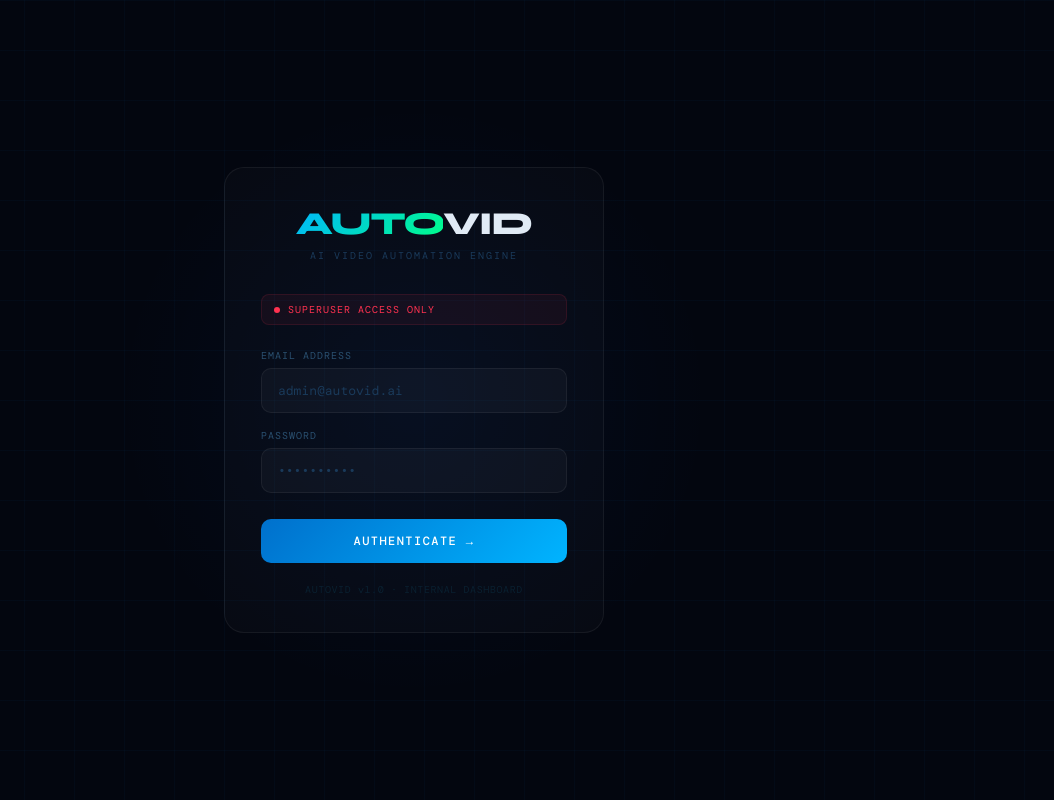
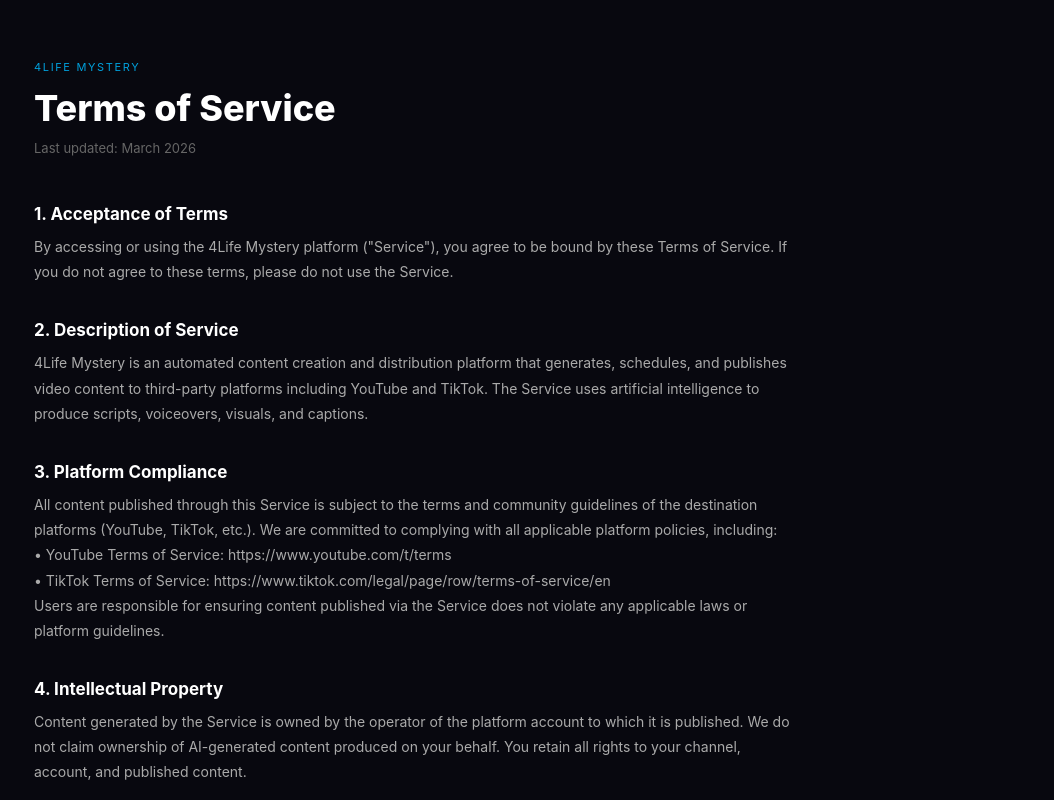
Before and after one commit to raybags-dev/autovid-project, a React (Vite) app in the folder frontend/: page /terms-of-service in a window 1280 px wide. Before the commit this address led to /. Shown: the top 800 px of the page, without its empty margins (226-1280 px from the left). Built offline with nearby package versions, Linux system fonts and the light colour scheme; a web font is replaced by a local one.

Commit message:
add TOS and privacy policy pages, TikTok domain verification file

```diff
--- a/frontend/src/App.jsx
+++ b/frontend/src/App.jsx
@@ -3,6 +3,8 @@
 import { AuthProvider } from "./context/AuthContext";
 import Dashboard from "./pages/Dashboard";
 import Login from "./pages/Login";
+import PrivacyPolicy from "./pages/PrivacyPolicy";
+import TermsOfService from "./pages/TermsOfService";
 
 export default function App() {
   return (
@@ -18,6 +20,8 @@
               </ProtectedRoute>
             }
           />
+          <Route path="/privacy-policy" element={<PrivacyPolicy />} />
+          <Route path="/terms-of-service" element={<TermsOfService />} />
           <Route path="*" element={<Navigate to="/" replace />} />
         </Routes>
       </BrowserRouter>
--- /dev/null
+++ b/frontend/src/pages/PrivacyPolicy.jsx
@@ -0,0 +1,93 @@
+export default function PrivacyPolicy() {
+  return (
+    <div style={{
+      minHeight: "100vh",
+      background: "#08080f",
+      color: "#e0e0e0",
+      fontFamily: "'Inter', sans-serif",
+      padding: "60px 24px",
+    }}>
+      <div style={{ maxWidth: 760, margin: "0 auto" }}>
+        <div style={{ marginBottom: 48 }}>
+          <div style={{ fontSize: 11, letterSpacing: "0.15em", color: "#00a0dc", marginBottom: 12 }}>
+            4LIFE MYSTERY
+          </div>
+          <h1 style={{ fontSize: 36, fontWeight: 800, margin: 0, color: "#fff" }}>
+            Privacy Policy
+          </h1>
+          <p style={{ color: "#666", marginTop: 10, fontSize: 13 }}>
+            Last updated: March 2026
+          </p>
+        </div>
+
+        {[
+          {
+            title: "1. Introduction",
+            body: `4Life Mystery ("we", "us", or "our") operates an automated video creation and publishing platform. This Privacy Policy explains how we collect, use, and protect information when you interact with our services, including content published on YouTube and TikTok.`,
+          },
+          {
+            title: "2. Information We Collect",
+            body: `We may collect the following types of information:
+• Channel analytics and performance data from connected platforms (YouTube, TikTok)
+• Publicly available comment data on published videos
+• Usage data from our internal dashboard
+• No personally identifiable information is collected from viewers of our content.`,
+          },
+          {
+            title: "3. How We Use Information",
+            body: `Information collected is used solely to:
+• Generate and publish automated video content
+• Moderate and respond to comments using AI
+• Analyse content performance and improve output quality
+• We do not sell, rent, or share any data with third parties for marketing purposes.`,
+          },
+          {
+            title: "4. Third-Party Platforms",
+            body: `Our service integrates with third-party platforms including YouTube (Google LLC) and TikTok. When publishing content to these platforms, their respective privacy policies and terms of service govern the handling of data on those platforms. We encourage you to review:
+• YouTube Privacy Policy: https://policies.google.com/privacy
+• TikTok Privacy Policy: https://www.tiktok.com/legal/page/row/privacy-policy/en`,
+          },
+          {
+            title: "5. Data Retention",
+            body: `Temporary files (audio, video intermediates) generated during content production are automatically deleted within 1 hour of creation. Published content metadata is retained in our database for operational purposes.`,
+          },
+          {
+            title: "6. Security",
+            body: `We implement appropriate technical measures to protect our systems, including encrypted storage of API credentials and access tokens. No method of transmission over the internet is 100% secure, and we cannot guarantee absolute security.`,
+          },
+          {
+            title: "7. Children's Privacy",
+            body: `Our service is not directed at children under the age of 13. We do not knowingly collect personal information from children. If you believe a child has provided us with personal information, please contact us so we can delete it.`,
+          },
+          {
+            title: "8. Changes to This Policy",
+            body: `We may update this Privacy Policy from time to time. Changes will be reflected by updating the "Last updated" date at the top of this page. Continued use of our service after changes constitutes acceptance of the updated policy.`,
+          },
+          {
+            title: "9. Contact",
+            body: `If you have questions about this Privacy Policy, you can reach us at: support@4lifemystery.com`,
+          },
+        ].map(({ title, body }) => (
+          <div key={title} style={{ marginBottom: 36 }}>
+            <h2 style={{ fontSize: 17, fontWeight: 700, color: "#fff", marginBottom: 10 }}>
+              {title}
+            </h2>
+            <p style={{ fontSize: 14, lineHeight: 1.8, color: "#aaa", whiteSpace: "pre-line", margin: 0 }}>
+              {body}
+            </p>
+          </div>
+        ))}
+
+        <div style={{
+          marginTop: 60,
+          paddingTop: 24,
+          borderTop: "1px solid #1a1a2e",
+          fontSize: 12,
+          color: "#444",
+        }}>
+          © 2026 4Life Mystery. All rights reserved.
+        </div>
+      </div>
+    </div>
+  );
+}
--- /dev/null
+++ b/frontend/src/pages/TermsOfService.jsx
@@ -0,0 +1,94 @@
+export default function TermsOfService() {
+  return (
+    <div style={{
+      minHeight: "100vh",
+      background: "#08080f",
+      color: "#e0e0e0",
+      fontFamily: "'Inter', sans-serif",
+      padding: "60px 24px",
+    }}>
+      <div style={{ maxWidth: 760, margin: "0 auto" }}>
+        <div style={{ marginBottom: 48 }}>
+          <div style={{ fontSize: 11, letterSpacing: "0.15em", color: "#00a0dc", marginBottom: 12 }}>
+            4LIFE MYSTERY
+          </div>
+          <h1 style={{ fontSize: 36, fontWeight: 800, margin: 0, color: "#fff" }}>
+            Terms of Service
+          </h1>
+          <p style={{ color: "#666", marginTop: 10, fontSize: 13 }}>
+            Last updated: March 2026
+          </p>
+        </div>
+
+        {[
+          {
+            title: "1. Acceptance of Terms",
+            body: `By accessing or using the 4Life Mystery platform ("Service"), you agree to be bound by these Terms of Service. If you do not agree to these terms, please do not use the Service.`,
+          },
+          {
+            title: "2. Description of Service",
+            body: `4Life Mystery is an automated content creation and distribution platform that generates, schedules, and publishes video content to third-party platforms including YouTube and TikTok. The Service uses artificial intelligence to produce scripts, voiceovers, visuals, and captions.`,
+          },
+          {
+            title: "3. Platform Compliance",
+            body: `All content published through this Service is subject to the terms and community guidelines of the destination platforms (YouTube, TikTok, etc.). We are committed to complying with all applicable platform policies, including:
+• YouTube Terms of Service: https://www.youtube.com/t/terms
+• TikTok Terms of Service: https://www.tiktok.com/legal/page/row/terms-of-service/en
+Users are responsible for ensuring content published via the Service does not violate any applicable laws or platform guidelines.`,
+          },
+          {
+            title: "4. Intellectual Property",
+            body: `Content generated by the Service is owned by the operator of the platform account to which it is published. We do not claim ownership of AI-generated content produced on your behalf. You retain all rights to your channel, account, and published content.`,
+          },
+          {
+            title: "5. Third-Party APIs and Quotas",
+            body: `The Service relies on third-party APIs (YouTube Data API, TikTok Content Posting API, ElevenLabs, Groq, Pexels, etc.). We are not responsible for outages, quota limits, or policy changes imposed by these third-party providers. API usage is subject to each provider's terms and daily quotas.`,
+          },
+          {
+            title: "6. Automated Publishing",
+            body: `The Service may automatically generate and publish content on a scheduled basis. You are responsible for reviewing published content and for any consequences arising from automated publication. You may disable automation at any time through the Service settings.`,
+          },
+          {
+            title: "7. Limitation of Liability",
+            body: `The Service is provided "as is" without warranties of any kind. We shall not be liable for any indirect, incidental, or consequential damages arising from:
+• Content removed or penalised by third-party platforms
+• API quota exhaustion or third-party service outages
+• Inaccuracies in AI-generated content
+• Loss of revenue or channel monetisation`,
+          },
+          {
+            title: "8. Modifications",
+            body: `We reserve the right to modify these Terms of Service at any time. Changes take effect upon posting to this page. Continued use of the Service after changes are posted constitutes acceptance of the revised terms.`,
+          },
+          {
+            title: "9. Termination",
+            body: `We reserve the right to suspend or terminate access to the Service at our discretion, including for violation of these terms or applicable platform policies.`,
+          },
+          {
+            title: "10. Contact",
+            body: `For questions about these Terms of Service, contact us at: support@4lifemystery.com`,
+          },
+        ].map(({ title, body }) => (
+          <div key={title} style={{ marginBottom: 36 }}>
+            <h2 style={{ fontSize: 17, fontWeight: 700, color: "#fff", marginBottom: 10 }}>
+              {title}
+            </h2>
+            <p style={{ fontSize: 14, lineHeight: 1.8, color: "#aaa", whiteSpace: "pre-line", margin: 0 }}>
+              {body}
+            </p>
+          </div>
+        ))}
+
+        <div style={{
+          marginTop: 60,
+          paddingTop: 24,
+          borderTop: "1px solid #1a1a2e",
+          fontSize: 12,
+          color: "#444",
+        }}>
+          © 2026 4Life Mystery. All rights reserved.
+        </div>
+      </div>
+    </div>
+  );
+}
```
Also changed, not shown: frontend/public/tiktokzLXOzQsvlNb6NTOeiGA27MWTCCaXfAGo.txt (added), 2 other files (tests, documents, lock files or other folders).
